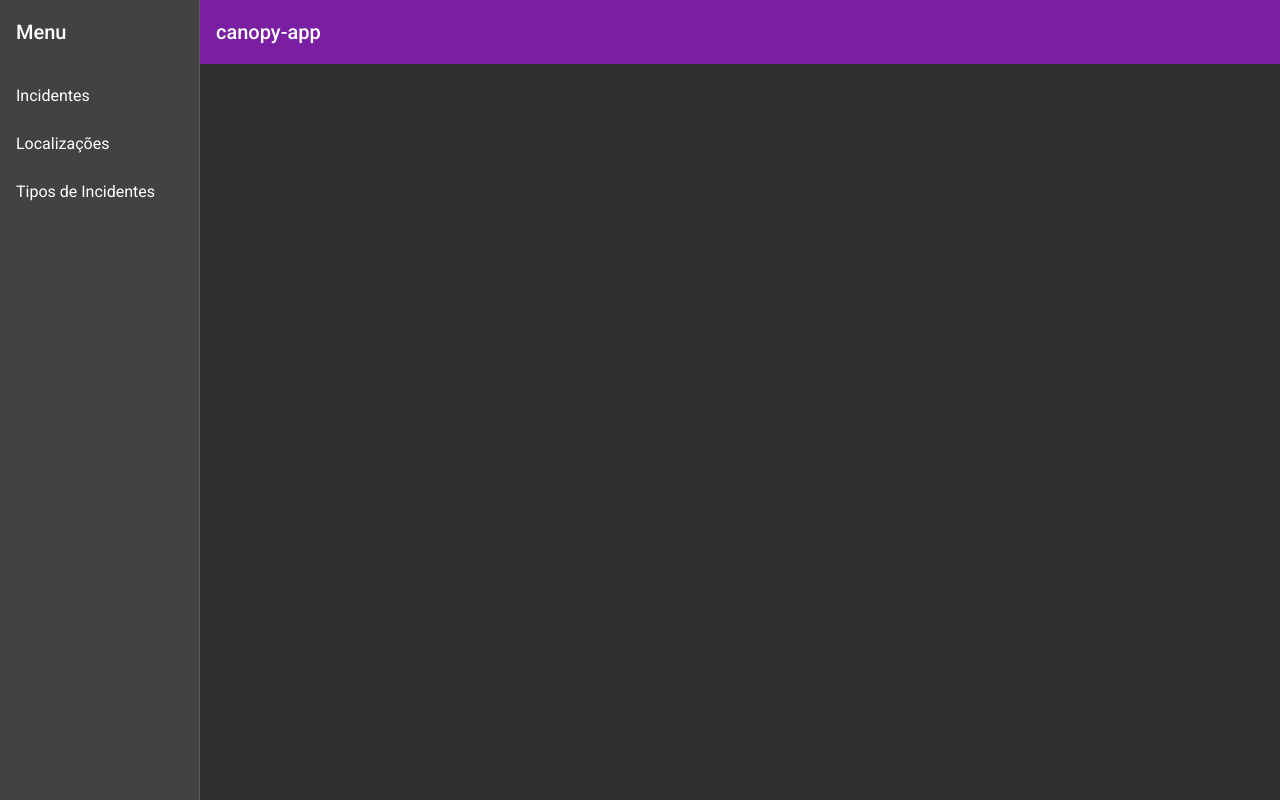
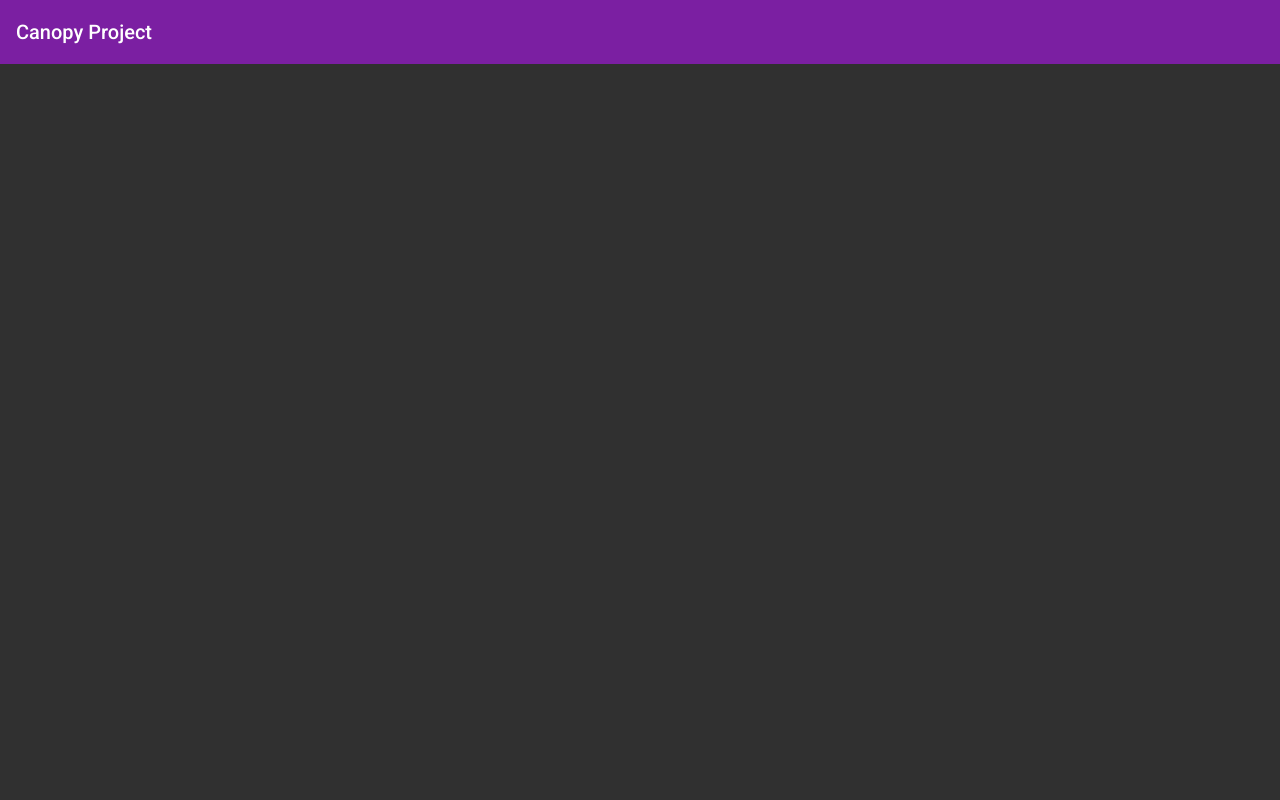
Before and after one commit to gyohza/catioro-kente, an Angular app: page / in a window 1280 px wide. Built offline with nearby package versions, Linux system fonts and the light colour scheme.

Commit message:
Adjust style and behavior
- Make sidenav close when route changes;
- Change style of activated routerLink.

```diff
--- a/src/app/core/layout/nav/nav.component.html
+++ b/src/app/core/layout/nav/nav.component.html
@@ -5,9 +5,21 @@
       [opened]="(isHandset$ | async) === false">
     <mat-toolbar [routerLink]="['']" style="cursor: pointer;">Menu</mat-toolbar>
     <mat-nav-list>
-      <a mat-list-item [routerLink]="['/incidents']">Incidentes</a>
-      <a mat-list-item [routerLink]="['/locations']">Localizações</a>
-      <a mat-list-item [routerLink]="['/incident-types']">Tipos de Incidentes</a>
+      <a
+        mat-list-item
+        [routerLink]="['/incidents']"
+        [routerLinkActive]="['mat-flat-button', 'mat-primary']"
+      >Incidentes</a>
+      <a
+        mat-list-item
+        [routerLink]="['/locations']"
+        [routerLinkActive]="['mat-flat-button', 'mat-primary']"
+      >Localizações</a>
+      <a
+        mat-list-item
+        [routerLink]="['/incident-types']"
+        [routerLinkActive]="['mat-flat-button', 'mat-primary']"
+      >Tipos de Incidentes</a>
     </mat-nav-list>
   </mat-sidenav>
   <mat-sidenav-content>
@@ -20,7 +32,7 @@
         *ngIf="isHandset$ | async">
         <mat-icon aria-label="Side nav toggle icon">menu</mat-icon>
       </button>
-      <span>canopy-app</span>
+      <span>Canopy Project</span>
     </mat-toolbar>
     <!-- Add Content Here -->
     <ng-content></ng-content>
--- a/src/app/core/layout/nav/nav.component.ts
+++ b/src/app/core/layout/nav/nav.component.ts
@@ -1,14 +1,17 @@
-import { Component } from '@angular/core';
+import { Component, OnInit, ViewChild } from '@angular/core';
 import { BreakpointObserver, Breakpoints } from '@angular/cdk/layout';
 import { Observable } from 'rxjs';
 import { map, shareReplay } from 'rxjs/operators';
+import { Router } from '@angular/router';
+import { MatSidenav } from '@angular/material/sidenav';
 
 @Component({
   selector: 'app-nav',
   templateUrl: './nav.component.html',
   styleUrls: ['./nav.component.scss']
 })
-export class NavComponent {
+export class NavComponent implements OnInit {
+  @ViewChild(MatSidenav) sidenav: MatSidenav;
 
   isHandset$: Observable<boolean> = this.breakpointObserver.observe(Breakpoints.Handset)
     .pipe(
@@ -16,6 +19,15 @@ export class NavComponent {
       shareReplay()
     );
 
-  constructor(private breakpointObserver: BreakpointObserver) {}
+  constructor(
+    private breakpointObserver: BreakpointObserver,
+    private router: Router
+  ) {}
+
+  ngOnInit(): void {
+    this.router.events.subscribe(event => {
+      this.sidenav.close();
+    });
+  }
 
 }
```
